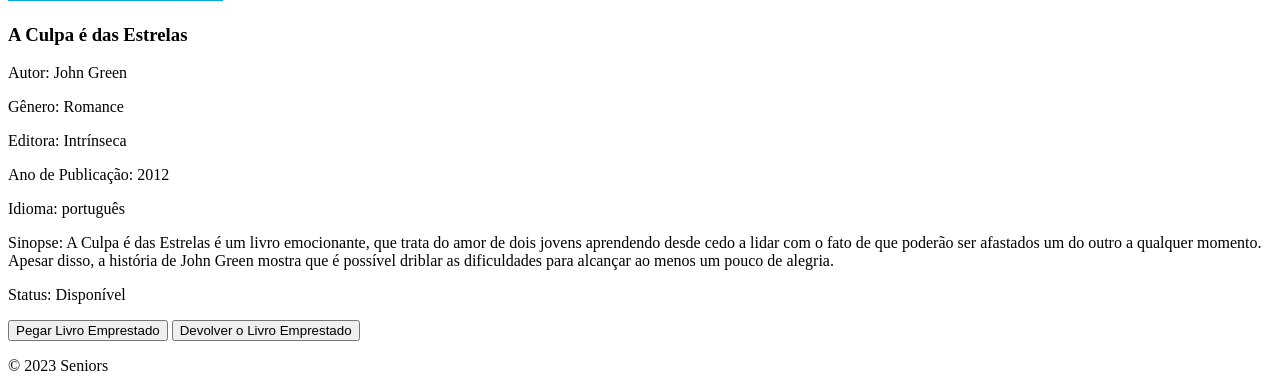
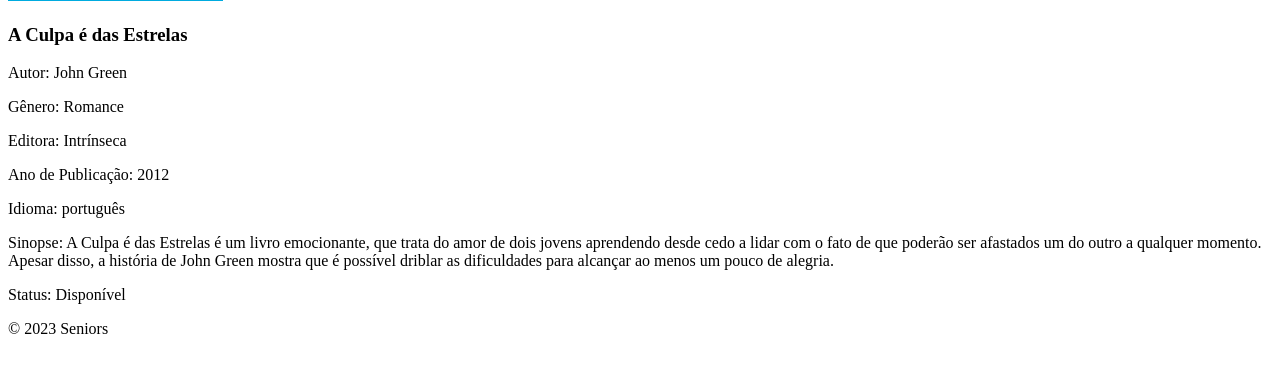
Before and after one commit to victormendexx/projeto-biblioteca, a Django app: page /livro1/ in a window 1280 px wide. Shown: the part 653-1044 px from the top of the page. After the commit the page ends 987 px from the top, so only its background shows below. Run offline with Django 4.2, Linux system fonts and the light colour scheme.

Commit message:
deletando tudo e indo ver como esta o da ana

```diff
--- a/projeto/amanda/templates/amanda/detalhes_livros.html
+++ b/projeto/amanda/templates/amanda/detalhes_livros.html
@@ -10,24 +10,4 @@
 <p>Idioma: {{ livro.idioma }}</p>
 <p>Sinopse: {{ livro.sinopse }}</p>
 <p>Status: <span id="status">{{ status_emprestimo }}</span></p>
-<form method="post" action="{% url 'pegar_emprestado' livro_id=livro_id %}">
-    {% csrf_token %}
-    <button type="submit" id="emprestimo-button" {% if status_emprestimo.status != "Disponível" %} style="display: none" {% endif %}>Pegar Livro Emprestado</button>
-    <button type="submit" id="devolver-button" name="devolver" value="true" {% if status_emprestimo.status == "Disponível" %} style="display: none" {% endif %}>Devolver o Livro Emprestado</button>
-    <input type="file" name="pdf_upload" {% if status_emprestimo.status != "Disponível" %} style="display: none" {% endif %}>
-</form>
-<script>
-    const status = document.getElementById('status').textContent;
-    const emprestimoButton = document.getElementById('emprestimo-button');
-    const devolverButton = document.getElementById('devolver-button');
-    const fileInput = document.querySelector('input[name="pdf_upload"]');
-
-    if (status === 'Disponível') {
-        emprestimoButton.style.display = 'inline-block';
-    } else {
-        emprestimoButton.style.display = 'none';
-        devolverButton.style.display = 'inline-block';
-        fileInput.style.display = 'inline-block';
-    }
-</script>
 {% endblock %}
--- a/projeto/amanda/urls.py
+++ b/projeto/amanda/urls.py
@@ -1,5 +1,5 @@
 from django.urls import path
-from amanda.views import inicio, avaliacoes, sobre, catalogo, detalhes_livros, pegar_emprestado
+from amanda.views import inicio, avaliacoes, sobre, catalogo, detalhes_livros
 from amanda.views import LoginViewClass, LogoutViewClass
 
 urlpatterns = [
@@ -11,5 +11,4 @@ urlpatterns = [
     path('login/', LoginViewClass.as_view(), name='login'),
     path('logout/', LogoutViewClass.as_view(), name='logout'),
     path('livro<int:livro_id>/', detalhes_livros, name='detalhes_livros'),
-    path('pegar_emprestado/<str:livro_id>/', pegar_emprestado, name='pegar_emprestado'),
     ]
--- a/projeto/amanda/views.py
+++ b/projeto/amanda/views.py
@@ -1,12 +1,8 @@
 from django.shortcuts import render
-from django.http import HttpResponse, HttpResponseRedirect
+from django.http import HttpResponse
 from .forms import CommentForm
 from django.contrib.auth.views import LoginView, LogoutView
 from .dicio import dicionario_principal, status_emprestimo
-from django.http import FileResponse
-from django.views.decorators.csrf import csrf_exempt
-from django.urls import reverse
-import os
 # from .models import UserProfile
 
 class LoginViewClass(LoginView):
@@ -58,29 +54,3 @@ def detalhes_livros(request, livro_id):
         return HttpResponse("Livro não encontrado")
 
     return render(request, 'amanda/detalhes_livros.html', {'livro': livro, 'status_emprestimo': status, 'livro_id': livro_id})
-
-
-def pegar_emprestado(request, livro_id):
-    status_info = status_emprestimo.get(livro_id)
-
-    if status_info and status_info["status"] == "Disponível":
-        pdf_path = status_info.get("pdf_disponivel", "")
-
-        if pdf_path:
-            with open(pdf_path, 'rb') as pdf_file:
-                response = FileResponse(pdf_file, content_type='application/pdf')
-                response['Content-Disposition'] = f'attachment; filename="{os.path.basename(pdf_path)}'
-                status_info['status'] = "Indisponível"
-                return response
-    return HttpResponse("Livro não encontrado ou indisponível")
-
-def devolver_emprestado(request, livro_id):
-    if request.method == 'POST':
-        uploaded_file = request.FILES['pdf_upload']
-        status_info = status_emprestimo.get(livro_id)
-
-        if status_info['status'] and uploaded_file.name == os.path.basename(status_info.get("pdf_disponivel", "")):
-            status_info['status'] = "Disponível"
-            return HttpResponse("Livro devolvido com sucesso")
-
-    return HttpResponseRedirect(reverse('detalhes_livros', kwargs={'livro_id': livro_id}))
```
